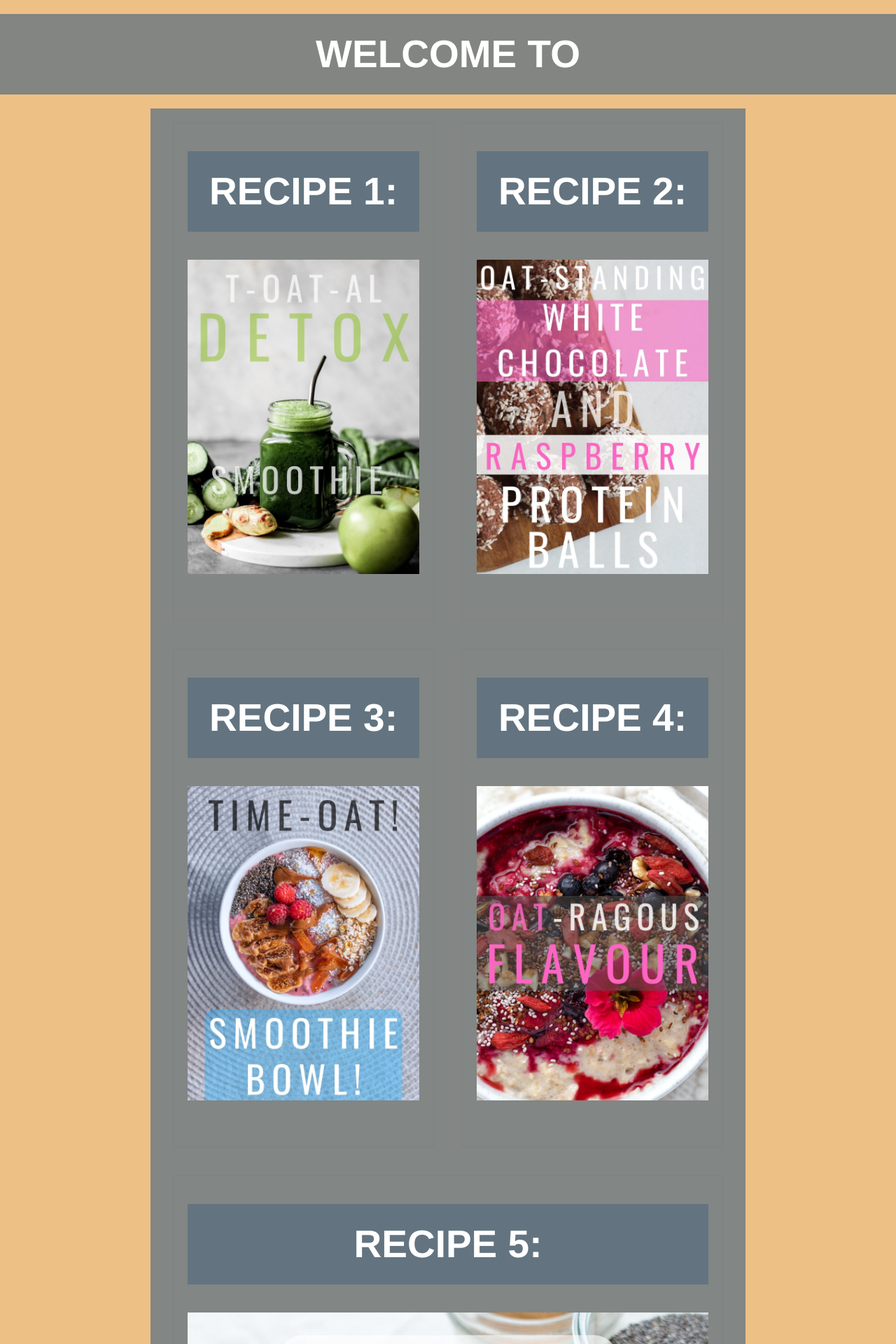
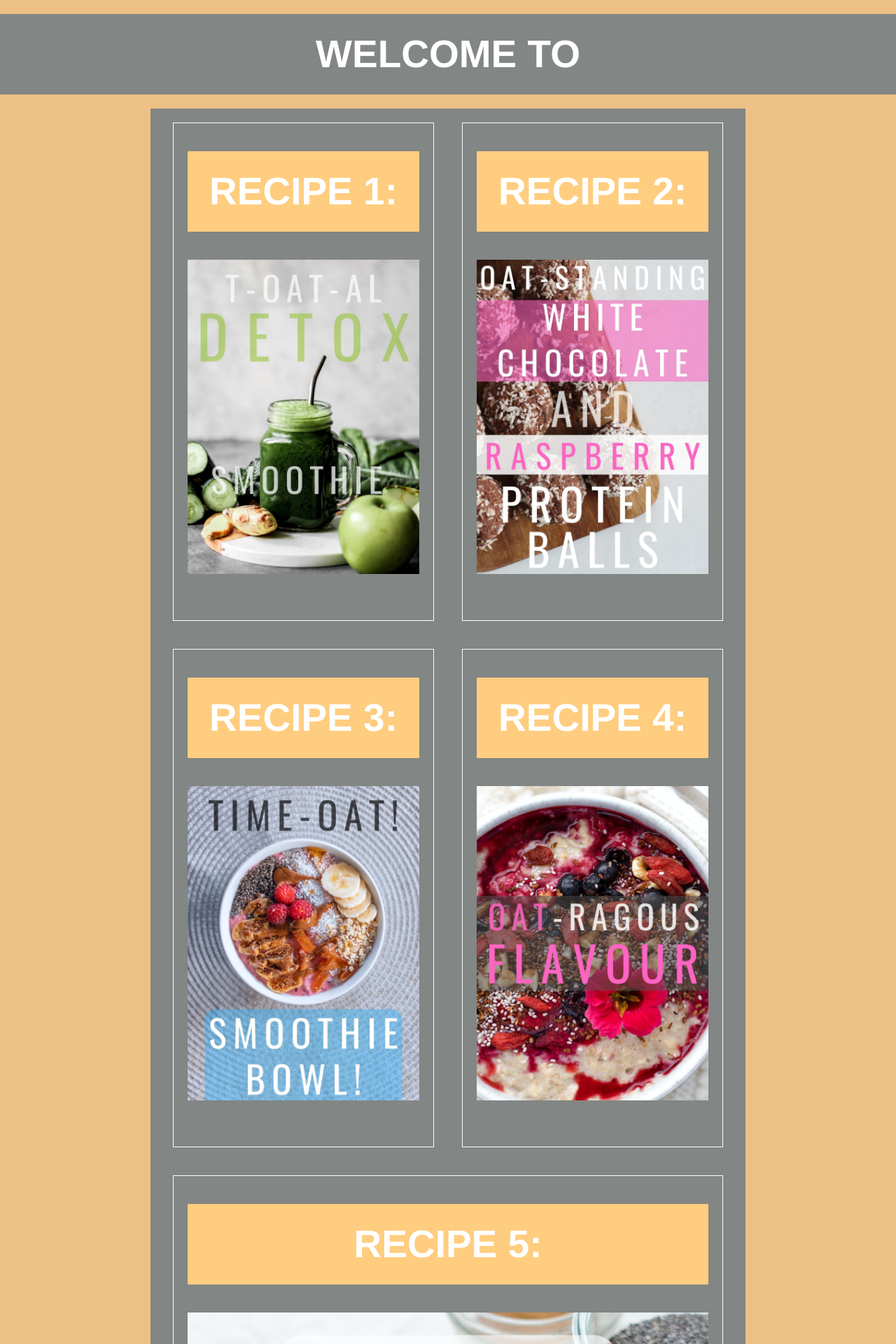
Before and after one commit to natalied0uglas/TheOatsOath, a Jekyll site: the page built from pages/recipelisting.md, in a window 1280 px wide. Shown: the top 1920 px of the page at 70% size. Built offline with Jekyll 4.4.1, drawn with Linux system fonts in a browser that asks for light colours.

Commit message:
Update recipes.css

```diff
--- a/styles/recipes.css
+++ b/styles/recipes.css
@@ -85,11 +85,15 @@ h1 {
   line-height: 1;
   background-color:  rgba(86, 111, 131, 0.711);
   padding: 30px;
-  background-color: rgba(87, 109, 127, 0.711);
 
 }
 
 
+.recipe-teaser h1{
+
+background-color: rgb(254, 205, 127);
+
+}
 
 p {
   margin-bottom: 20px;
@@ -175,14 +179,14 @@ font-size: 16px;
 }
 
 .recipe-teaser{
-  border: 1px solid grey;
+  border: 1px solid white;
   flex-basis: 300px;
   flex-grow: 1;
   margin: 1em;
   padding: 1em;
 }
 .recipe-teasera:hover {
-  color: rgb(255, 255, 255);
+  color: rgb(254, 205, 127);
 }
 
 @media screen and (max-width: 700ox) {
```
